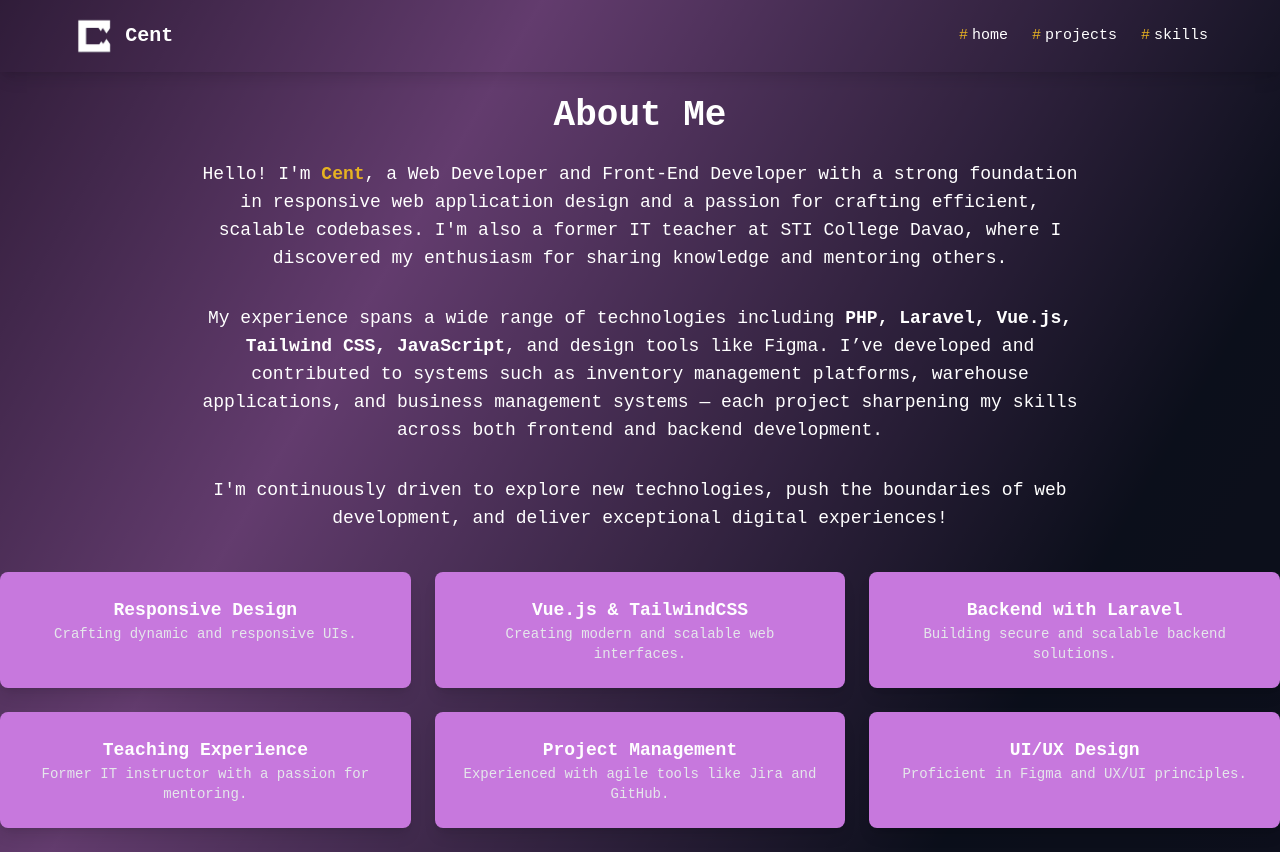
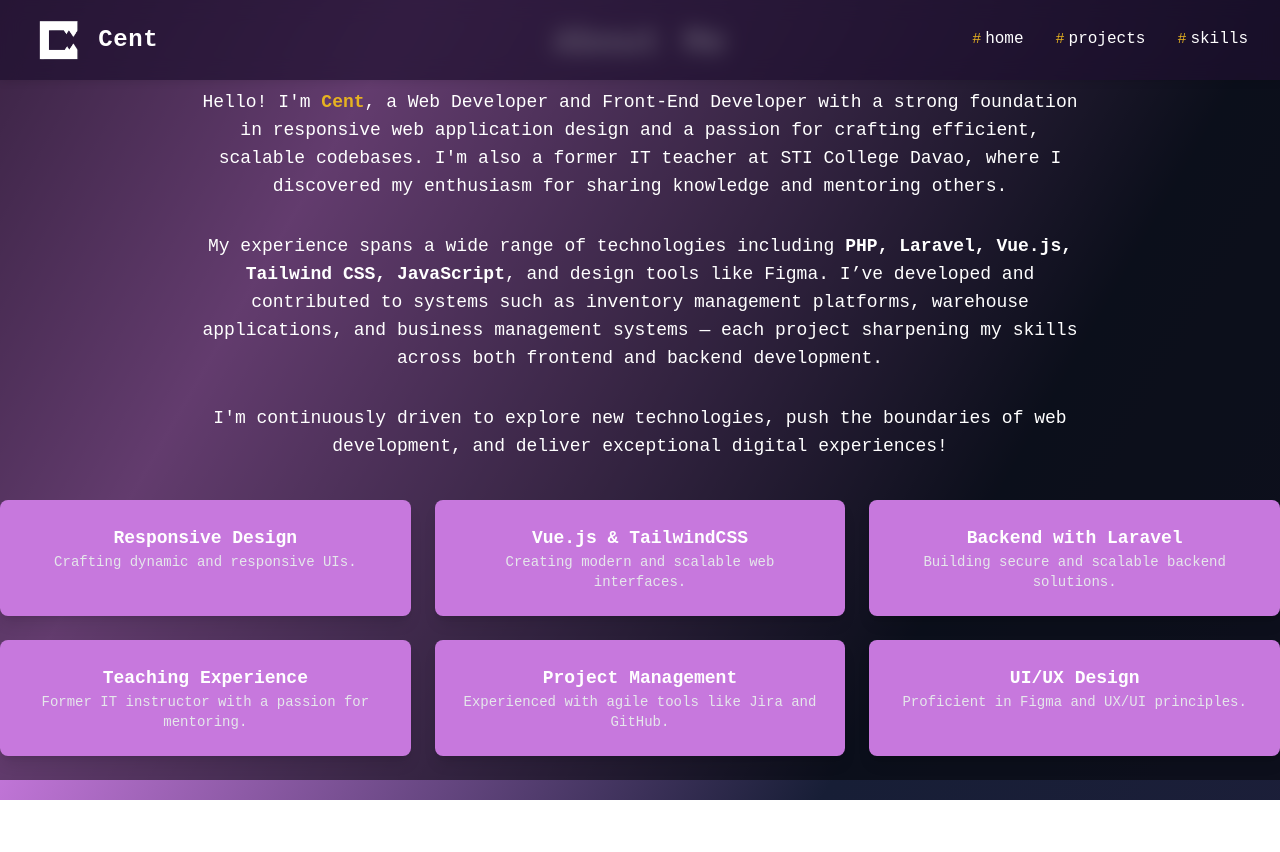
Before and after one commit to CentKenneth/centkennethperia, a Vue app: page /about in a window 1280 px wide. After the commit the page ends 800 px from the top, so only its background shows below. Built offline with nearby package versions, Linux system fonts and the light colour scheme.

Commit message:
Redesign header and navigation with modern UI and improved responsiveness
Co-authored-by: CentKenneth <84518309+CentKenneth@users.noreply.github.com>

```diff
--- a/src/components/Navbar.vue
+++ b/src/components/Navbar.vue
@@ -1,75 +1,149 @@
 <template>
-  <nav class="p-4 shadow-lg relative z-30">
-    <div class="flex justify-between items-center">
+  <nav
+    :class="['navbar-header', 'fixed', 'top-0', 'left-0', 'right-0', 'z-30', 'transition-all', 'duration-300', scrolled ? 'navbar-scrolled' : 'navbar-top']"
+  >
+    <div class="container mx-auto px-4 sm:px-6 lg:px-8">
+      <div class="flex justify-between items-center h-16 md:h-20">
         <!-- Logo Section -->
-      <div class="flex items-center ml-4 sm:ml-8 lg:ml-14">
-        <img src="@/assets/images/logo.png" alt="Cent" class="h-10" />
-        <h1 class="text-white font-bold ml-2 text-lg sm:text-xl">Cent</h1>
+        <div class="flex items-center space-x-3 group">
+          <img
+            src="@/assets/images/logo.png"
+            alt="Cent"
+            class="h-10 md:h-12 transition-transform duration-300 group-hover:scale-110"
+          />
+          <h1 class="text-white font-bold text-xl md:text-2xl tracking-wide">Cent</h1>
         </div>
 
         <!-- Hamburger Menu Icon for Small Screens -->
-      <div class="lg:hidden">
-        <button @click="toggleMenu" aria-label="Toggle menu">
-          <svg class="w-6 h-6 text-white" xmlns="http://www.w3.org/2000/svg" fill="none" viewBox="0 0 24 24" stroke="currentColor">
+        <div class="lg:hidden mr-2">
+          <button
+            @click="toggleMenu"
+            aria-label="Toggle menu"
+            aria-expanded="isMenuOpen"
+            class="hamburger-btn p-2 rounded-md hover:bg-white/10 transition-colors duration-200 focus:outline-none focus:ring-2 focus:ring-custom-orange"
+          >
+            <svg class="w-7 h-7 text-white" xmlns="http://www.w3.org/2000/svg" fill="none" viewBox="0 0 24 24" stroke="currentColor">
               <path stroke-linecap="round" stroke-linejoin="round" stroke-width="2" d="M4 6h16M4 12h16M4 18h16" />
             </svg>
           </button>
         </div>
 
         <!-- Navigation Links for Large Screens -->
-      <div class="hidden lg:flex items-center space-x-6 mr-4 sm:mr-8 lg:mr-14">
-        <div class="flex items-center space-x-1">
-          <p class="text-custom-orange">#</p>
-          <router-link to="/" class="text-white cursor-pointer hover:text-custom-orange transition">home</router-link>
+        <div class="hidden lg:flex items-center space-x-8">
+          <div class="nav-item flex items-center space-x-1 group">
+            <span class="text-custom-orange transition-all duration-200 group-hover:scale-110">#</span>
+            <router-link
+              to="/"
+              class="nav-link text-white text-base font-medium cursor-pointer hover:text-custom-orange transition-colors duration-200 focus:outline-none focus:text-custom-orange"
+              active-class="active-link"
+            >
+              home
+            </router-link>
           </div>
-        <div class="flex items-center space-x-1">
-          <p class="text-custom-orange">#</p>
-          <a @click.prevent="scrollToSection('projects')" class="text-white cursor-pointer hover:text-custom-orange transition">projects</a>
+          <div class="nav-item flex items-center space-x-1 group">
+            <span class="text-custom-orange transition-all duration-200 group-hover:scale-110">#</span>
+            <a
+              @click.prevent="scrollToSection('projects')"
+              class="nav-link text-white text-base font-medium cursor-pointer hover:text-custom-orange transition-colors duration-200 focus:outline-none focus:text-custom-orange"
+              tabindex="0"
+              @keypress.enter="scrollToSection('projects')"
+            >
+              projects
+            </a>
           </div>
-        <div class="flex items-center space-x-1">
-          <p class="text-custom-orange">#</p>
-          <a @click.prevent="scrollToSection('skills')" class="text-white cursor-pointer hover:text-custom-orange transition">skills</a>
+          <div class="nav-item flex items-center space-x-1 group">
+            <span class="text-custom-orange transition-all duration-200 group-hover:scale-110">#</span>
+            <a
+              @click.prevent="scrollToSection('skills')"
+              class="nav-link text-white text-base font-medium cursor-pointer hover:text-custom-orange transition-colors duration-200 focus:outline-none focus:text-custom-orange"
+              tabindex="0"
+              @keypress.enter="scrollToSection('skills')"
+            >
+              skills
+            </a>
           </div>
-        <!-- <div class="flex items-center space-x-1">
-          <p class="text-custom-orange">#</p>
-          <router-link to="/about" class="text-white cursor-pointer hover:text-custom-orange transition">about</router-link>
-        </div> -->
+        </div>
       </div>
     </div>
 
     <!-- Backdrop Overlay -->
+    <transition name="backdrop-fade">
       <div
         v-if="isMenuOpen"
         @click="toggleMenu"
-      class="fixed inset-0 bg-black bg-opacity-50 z-10"
+        class="fixed inset-0 bg-black bg-opacity-60 z-40 backdrop-blur-sm"
+        aria-hidden="true"
       ></div>
+    </transition>
 
     <!-- Slide-In Mobile Menu -->
     <transition name="slide-fade">
       <div
         v-if="isMenuOpen"
-  class="fixed top-0 right-0 w-64 h-full z-20 p-6 shadow-lg rounded-l-xl"
-  style="background: linear-gradient(120deg, #1E112F, #2A0A4F, #C778DD, #1E112F);"
+        class="mobile-menu fixed top-0 right-0 w-72 sm:w-80 h-full z-50 shadow-2xl"
+        role="dialog"
+        aria-modal="true"
+        aria-label="Mobile navigation menu"
       >
+        <!-- Close Button -->
+        <div class="flex justify-between items-center p-6 border-b border-white/10">
+          <h2 class="text-white text-lg font-bold">Menu</h2>
+          <button
+            @click="toggleMenu"
+            aria-label="Close menu"
+            class="close-btn p-2 rounded-md hover:bg-white/10 transition-colors duration-200 focus:outline-none focus:ring-2 focus:ring-custom-orange"
+          >
+            <svg class="w-6 h-6 text-white" xmlns="http://www.w3.org/2000/svg" fill="none" viewBox="0 0 24 24" stroke="currentColor">
+              <path stroke-linecap="round" stroke-linejoin="round" stroke-width="2" d="M6 18L18 6M6 6l12 12" />
+            </svg>
+          </button>
+        </div>
 
-        <div class="flex flex-col space-y-4 mt-10">
-          <div class="flex items-center space-x-1">
-            <p class="text-custom-orange">#</p>
-            <router-link to="/" @click="toggleMenu" class="text-white hover:text-custom-orange transition">home</router-link>
+        <!-- Menu Items -->
+        <nav class="flex flex-col space-y-6 p-6 mt-4">
+          <div class="mobile-nav-item flex items-center space-x-2 group">
+            <span class="text-custom-orange text-lg font-bold">#</span>
+            <router-link
+              to="/"
+              @click="toggleMenu"
+              class="mobile-nav-link text-white text-lg font-medium hover:text-custom-orange transition-colors duration-200 focus:outline-none focus:text-custom-orange"
+            >
+              home
+            </router-link>
           </div>
-          <div class="flex items-center space-x-1">
-            <p class="text-custom-orange">#</p>
-            <a @click.prevent="scrollToSection('projects')" class="text-white hover:text-custom-orange transition">projects</a>
+          <div class="mobile-nav-item flex items-center space-x-2 group">
+            <span class="text-custom-orange text-lg font-bold">#</span>
+            <a
+              @click.prevent="scrollToSection('projects')"
+              class="mobile-nav-link text-white text-lg font-medium cursor-pointer hover:text-custom-orange transition-colors duration-200 focus:outline-none focus:text-custom-orange"
+              tabindex="0"
+              @keypress.enter="scrollToSection('projects')"
+            >
+              projects
+            </a>
           </div>
-          <div class="flex items-center space-x-1">
-            <p class="text-custom-orange">#</p>
-            <a @click.prevent="scrollToSection('skills')" class="text-white hover:text-custom-orange transition">skills</a>
+          <div class="mobile-nav-item flex items-center space-x-2 group">
+            <span class="text-custom-orange text-lg font-bold">#</span>
+            <a
+              @click.prevent="scrollToSection('skills')"
+              class="mobile-nav-link text-white text-lg font-medium cursor-pointer hover:text-custom-orange transition-colors duration-200 focus:outline-none focus:text-custom-orange"
+              tabindex="0"
+              @keypress.enter="scrollToSection('skills')"
+            >
+              skills
+            </a>
           </div>
-          <div class="flex items-center space-x-1">
-            <p class="text-custom-orange">#</p>
-            <router-link to="/about" @click="toggleMenu" class="text-white hover:text-custom-orange transition">about</router-link>
+          <div class="mobile-nav-item flex items-center space-x-2 group">
+            <span class="text-custom-orange text-lg font-bold">#</span>
+            <router-link
+              to="/about"
+              @click="toggleMenu"
+              class="mobile-nav-link text-white text-lg font-medium hover:text-custom-orange transition-colors duration-200 focus:outline-none focus:text-custom-orange"
+            >
+              about
+            </router-link>
           </div>
-        </div>
+        </nav>
       </div>
     </transition>
   </nav>
@@ -80,9 +154,21 @@ export default {
   data() {
     return {
       isMenuOpen: false,
+      scrolled: false,
     };
   },
+  mounted() {
+    window.addEventListener('scroll', this.handleScroll);
+  },
+  beforeUnmount() {
+    // Clean up scroll lock if component unmounts while menu is open
+    document.body.style.overflow = 'auto';
+    window.removeEventListener('scroll', this.handleScroll);
+  },
   methods: {
+    handleScroll() {
+      this.scrolled = window.scrollY > 20;
+    },
     toggleMenu() {
       this.isMenuOpen = !this.isMenuOpen;
       document.body.style.overflow = this.isMenuOpen ? 'hidden' : 'auto';
@@ -91,25 +177,118 @@ export default {
       const section = document.getElementById(sectionId);
       if (section) {
         section.scrollIntoView({ behavior: 'smooth' });
+        if (this.isMenuOpen) {
           this.toggleMenu();
+        }
       }
     },
   },
-  beforeUnmount() {
-    // Clean up scroll lock if component unmounts while menu is open
-    document.body.style.overflow = 'auto';
-  }
 };
 </script>
 
 <style scoped>
+/* Header Styles */
+.navbar-header {
+  background: rgba(30, 17, 47, 0.7);
+  backdrop-filter: blur(10px);
+  -webkit-backdrop-filter: blur(10px);
+}
+
+.navbar-top {
+  box-shadow: 0 2px 8px rgba(0, 0, 0, 0.1);
+}
+
+.navbar-scrolled {
+  background: rgba(30, 17, 47, 0.95);
+  box-shadow: 0 4px 20px rgba(0, 0, 0, 0.3);
+}
+
+/* Navigation Link Styles */
+.nav-link {
+  position: relative;
+  padding-bottom: 2px;
+}
+
+.nav-link::after {
+  content: '';
+  position: absolute;
+  bottom: 0;
+  left: 0;
+  width: 0;
+  height: 2px;
+  background-color: #E6B221;
+  transition: width 0.3s ease;
+}
+
+.nav-link:hover::after,
+.nav-link:focus::after {
+  width: 100%;
+}
+
+.active-link {
+  color: #E6B221;
+}
+
+/* Mobile Menu Styles */
+.mobile-menu {
+  background: linear-gradient(135deg, #1E112F 0%, #2A0A4F 50%, #1E112F 100%);
+  border-left: 2px solid rgba(199, 120, 221, 0.3);
+}
+
+.mobile-nav-item {
+  padding: 8px 0;
+  border-bottom: 1px solid rgba(255, 255, 255, 0.05);
+  transition: transform 0.2s ease;
+}
+
+.mobile-nav-item:hover {
+  transform: translateX(8px);
+}
+
+.mobile-nav-link {
+  display: block;
+  padding: 4px 0;
+  min-height: 44px;
+  display: flex;
+  align-items: center;
+}
+
+/* Buttons */
+.hamburger-btn,
+.close-btn {
+  min-width: 44px;
+  min-height: 44px;
+  display: flex;
+  align-items: center;
+  justify-content: center;
+}
+
+/* Animations */
 .slide-fade-enter-active,
 .slide-fade-leave-active {
-  transition: all 0.3s ease;
+  transition: all 0.3s cubic-bezier(0.4, 0, 0.2, 1);
 }
+
 .slide-fade-enter-from,
 .slide-fade-leave-to {
   transform: translateX(100%);
   opacity: 0;
 }
+
+.backdrop-fade-enter-active,
+.backdrop-fade-leave-active {
+  transition: opacity 0.3s ease;
+}
+
+.backdrop-fade-enter-from,
+.backdrop-fade-leave-to {
+  opacity: 0;
+}
+
+/* Responsive adjustments */
+@media (max-width: 1023px) {
+  .mobile-menu {
+    max-width: 90vw;
+  }
+}
 </style>
--- a/src/views/Home.vue
+++ b/src/views/Home.vue
@@ -1,11 +1,13 @@
 <template>
     <div>
       <Navbar />
-      <HeroSection />
-      <QuoteSection />
-      <ProjectSection />
-      <SkillSection />
-      <Footer />
+      <div class="pt-16 md:pt-20">
+        <HeroSection />
+        <QuoteSection />
+        <ProjectSection />
+        <SkillSection />
+        <Footer />
+      </div>
     </div>
   </template>
 
```
Lines whose indentation alone changed are shown as unchanged.
